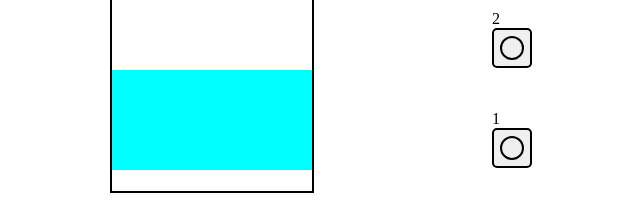
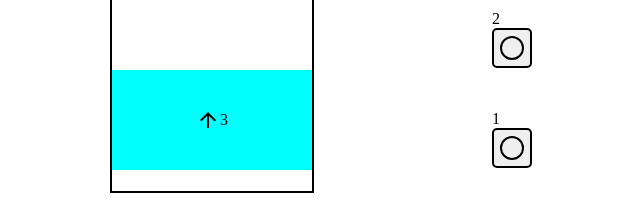
Before and after one commit to Rabbit1430/TestTaskVue, a Vue app: page / in a window 1280 px wide. Both pictures are taken after a click on the button 831 px from the left and 409 px from the top of the page. Shown: the part 461-681 px from the top of the page, without its empty margins (319-959 px from the left). Built offline with nearby package versions, Linux system fonts and the light colour scheme.

Commit message:
strelki and etag

```diff
--- a/index.html
+++ b/index.html
@@ -1,9 +1,15 @@
-<!doctype html>
+<!-- @format -->
+
+<!DOCTYPE html>
 <html lang="en">
   <head>
     <meta charset="UTF-8" />
     <link rel="icon" type="image/svg+xml" href="/vite.svg" />
     <meta name="viewport" content="width=device-width, initial-scale=1.0" />
+    <link
+      rel="stylesheet"
+      href="https://fonts.googleapis.com/css2?family=Material+Symbols+Outlined:opsz,wght,FILL,GRAD@24,400,0,0"
+    />
     <title>Vite + Vue</title>
   </head>
   <body>
--- a/package.json
+++ b/package.json
@@ -9,6 +9,7 @@
     "preview": "vite preview"
   },
   "dependencies": {
+    "@fortawesome/fontawesome-svg-core": "^6.5.2",
     "vue": "^3.4.21"
   },
   "devDependencies": {
--- a/src/components/Mylift.vue
+++ b/src/components/Mylift.vue
@@ -8,7 +8,15 @@
           class="block"
           :style="{ bottom: positionnow + 'px' }"
           :class="{ block: true, goblock: isgoblock }"
-        ></div>
+        >
+          <span v-if="isactiveup" class="material-symbols-outlined strelka">
+            arrow_upward
+          </span>
+          <span v-if="isactivedown" class="material-symbols-outlined strelka">
+            arrow_downward
+          </span>
+          <span>{{ nowetag }}</span>
+        </div>
       </div>
       <div class="navigatelift">
         <div class="buttonetage" v-for="etg in numbersetag" :key="etg">
@@ -48,6 +56,8 @@ export default {
       ochered: [],
       activelift: [],
       animationlift: [],
+      isactiveup: false,
+      isactivedown: false,
     };
   },
   mounted() {
@@ -56,19 +66,19 @@ export default {
   },
 
   watch: {
-    positionnow(value) {
+    positionnow() {
       this.mystate();
     },
-    nowetag(value) {
+    nowetag() {
       this.mystate();
     },
-    ochered(value) {
+    ochered() {
       this.mystate();
     },
-    activelift(value) {
+    activelift() {
       this.mystate();
     },
-    animationlift(value) {
+    animationlift() {
       this.mystate();
     },
   },
@@ -103,6 +113,14 @@ export default {
       const distance = Math.abs(ocher - this.nowetag);
       const distantion = distance * 1000;
 
+      if (this.nowetag < ocher) {
+        this.isactiveup = true;
+      }
+
+      if (this.nowetag > ocher) {
+        this.isactivedown = true;
+      }
+
       await new Promise((resolve) => {
         setTimeout(() => {
           this.nowetag = ocher;
@@ -114,6 +132,8 @@ export default {
       await new Promise((resolve) => {
         setTimeout(() => {
           this.activelift.shift();
+          this.isactiveup = false;
+          this.isactivedown = false;
           resolve();
         }, distantion + 2000);
       });
@@ -167,6 +187,7 @@ export default {
     continuecode() {
       if (this.ochered.length > 0) {
         this.gotolift(this.ochered[0]);
+        this.isactive = false;
       }
     },
   },
@@ -204,6 +225,9 @@ export default {
   background-color: aqua;
   bottom: 0;
   transition: bottom 4s ease-in-out;
+  display: flex;
+  justify-content: center;
+  align-items: center;
 }
 
 .goblock {
```
Also changed, not shown: 1 other file (tests, documents, lock files or other folders).
